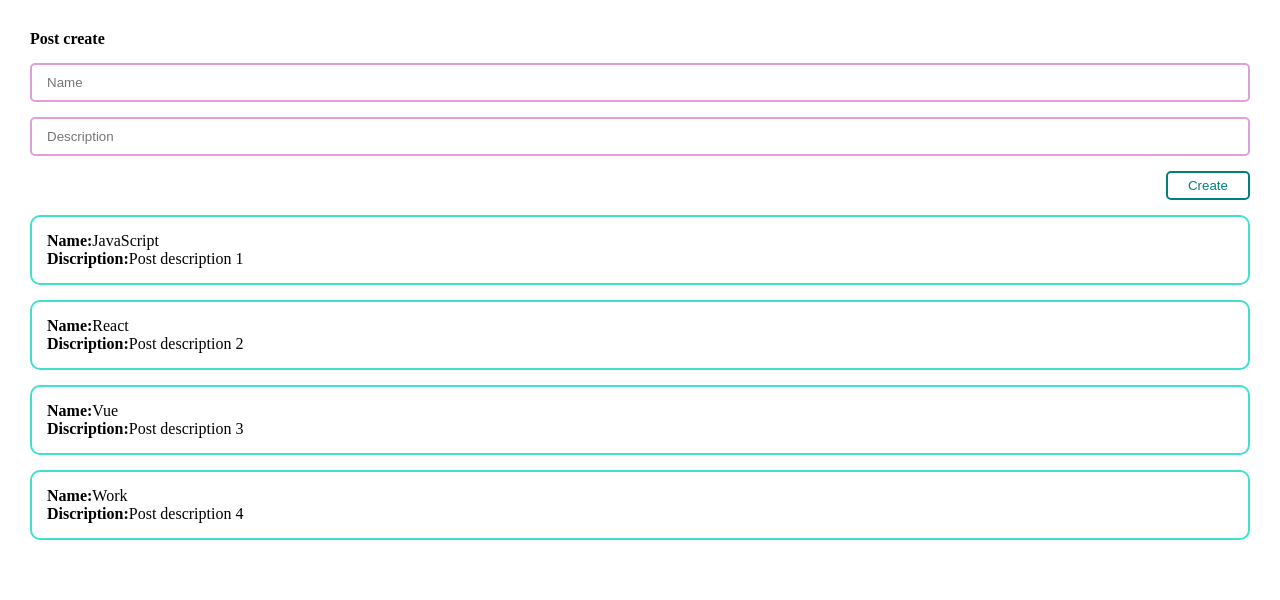
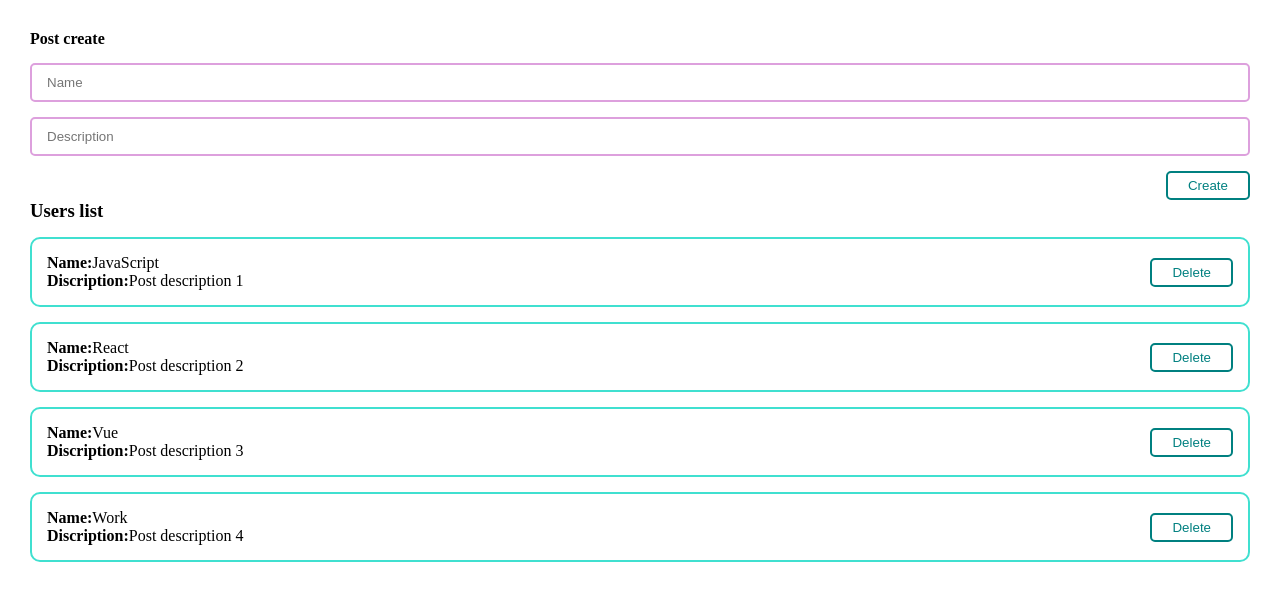
Before and after one commit to namhels/vue3_course, a Vue app: page / in a window 1280 px wide. Shown: the top 600 px of the page. Built offline with nearby package versions, Linux system fonts and the light colour scheme.

Commit message:
add PostItem, UI, MyButton

```diff
--- a/src/App.vue
+++ b/src/App.vue
@@ -1,6 +1,6 @@
 <template>
 	<div class="app">
-		<PostForm />
+		<PostForm @create="createPost" />
 		<PostList v-bind:posts="posts" />
 	</div>
 </template>
@@ -22,20 +22,11 @@
 				{ id: 3, title: "Vue", body: "Post description 3" },
 				{ id: 4, title: "Work", body: "Post description 4" },
 			],
-			title: "",
-			body: "",
 		}
 	},
 	methods: {
-		createPost() {
-			const newPost = {
-				id: Date.now(),
-				title: this.title,
-				body: this.body,
-			}
-			this.posts.push(newPost)
-			this.title = ""
-			this.body = ""
+		createPost(post) {
+			this.posts.push(post);
 		},
 	}
 }
--- a/src/components/PostForm.vue
+++ b/src/components/PostForm.vue
@@ -1,9 +1,9 @@
 <template>
 	<form @submit.prevent class="form">
 		<h4>Post create</h4>
-		<input v-bind:value="post.title" @input="post.title = $event.target.value" class="input" type="text" placeholder="Name" />
-		<input v-bind:value="post.body" @input="post.body = $event.target.value" class="input" type="text" placeholder="Description" />
-		<button class="btn">Create</button>
+		<input v-model="post.title" class="input" type="text" placeholder="Name" />
+		<input v-model="post.body" class="input" type="text" placeholder="Description" />
+		<MyButton @click="createPost" class="btn">Create</MyButton>
 	</form>
 </template>
 
@@ -12,10 +12,21 @@
 	data() {
 		return {
 			post: {
+				id: "",
 				title: "",
 				body: "",
 			}
 		}
+	},
+	methods: {
+		createPost() {
+			this.post.id = Date.now()
+			this.$emit('create', this.post)
+			this.post = {
+				title: "",
+				body: "",
+			}
+		},
 	}
 }
 </script>
@@ -35,12 +46,7 @@
 }
 
 .btn {
+	align-self: flex-end;
 	margin-top: 15px;
-	align-self: flex-end;
-	padding: 5px 20px;
-	background: none;
-	border: 2px solid teal;
-	border-radius: 5px;
-	color: teal;
 }
 </style>
--- /dev/null
+++ b/src/components/PostItem.vue
@@ -0,0 +1,34 @@
+<template>
+	<div class="post">
+		<div>
+			<div><strong>Name:</strong>{{ post.title }}</div>
+			<div><strong>Discription:</strong>{{ post.body }}</div>
+		</div>
+		<div class="post__buttons">
+			<MyButton>Delete</MyButton>
+		</div>
+	</div>
+</template>
+
+<script>
+export default {
+	props: {
+		post: {
+			type: Object,
+			required: true,
+		},
+	}
+}
+</script>
+
+<style scoped>
+.post {
+	display: flex;
+	justify-content: space-between;
+	align-items: center;
+	margin-top: 15px;
+	padding: 15px;
+	border: 2px solid turquoise;
+	border-radius: 10px;
+}
+</style>
--- a/src/components/PostList.vue
+++ b/src/components/PostList.vue
@@ -1,26 +1,24 @@
 <template>
-	<div class="post" v-for="post in posts">
-		<div><strong>Name:</strong>{{ post.title }}</div>
-		<div><strong>Discription:</strong>{{ post.body }}</div>
+	<div>
+		<h3>Users list</h3>
+		<PostItem v-for="post in posts" :post="post" />
 	</div>
 </template>
 
 <script>
+import PostItem from './PostItem.vue';
+
 export default {
+	components: { PostItem },
 	props: {
-		posts: {
-			type: Array,
-			required: true,
-		},
-	}
+			posts: {
+					type: Array,
+					required: true,
+			},
+	},
 }
 </script>
 
 <style scoped>
-.post {
-	margin-top: 15px;
-	padding: 15px;
-	border: 2px solid turquoise;
-	border-radius: 10px;
-}
+
 </style>
--- /dev/null
+++ b/src/components/UI/MyButton.vue
@@ -0,0 +1,21 @@
+<template>
+	<button  class="btn">
+		<slot></slot>
+	</button>
+</template>
+
+<script>
+	export default {
+		name: "MyButton"
+	}
+</script>
+
+<style scoped>
+.btn {
+	padding: 5px 20px;
+	background: none;
+	border: 2px solid teal;
+	border-radius: 5px;
+	color: teal;
+}
+</style>
--- /dev/null
+++ b/src/components/UI/index.js
@@ -0,0 +1,5 @@
+import MyButton from "@/components/UI/MyButton";
+
+export default [
+	MyButton
+]
--- a/src/main.js
+++ b/src/main.js
@@ -1,4 +1,11 @@
 import { createApp } from 'vue'
 import App from './App.vue'
+import components from './components/UI'
 
-createApp(App).mount('#app')
+const app = createApp(App)
+
+components.forEach(component => {
+	app.component(component.name, component)
+})
+
+app.mount('#app')
```
